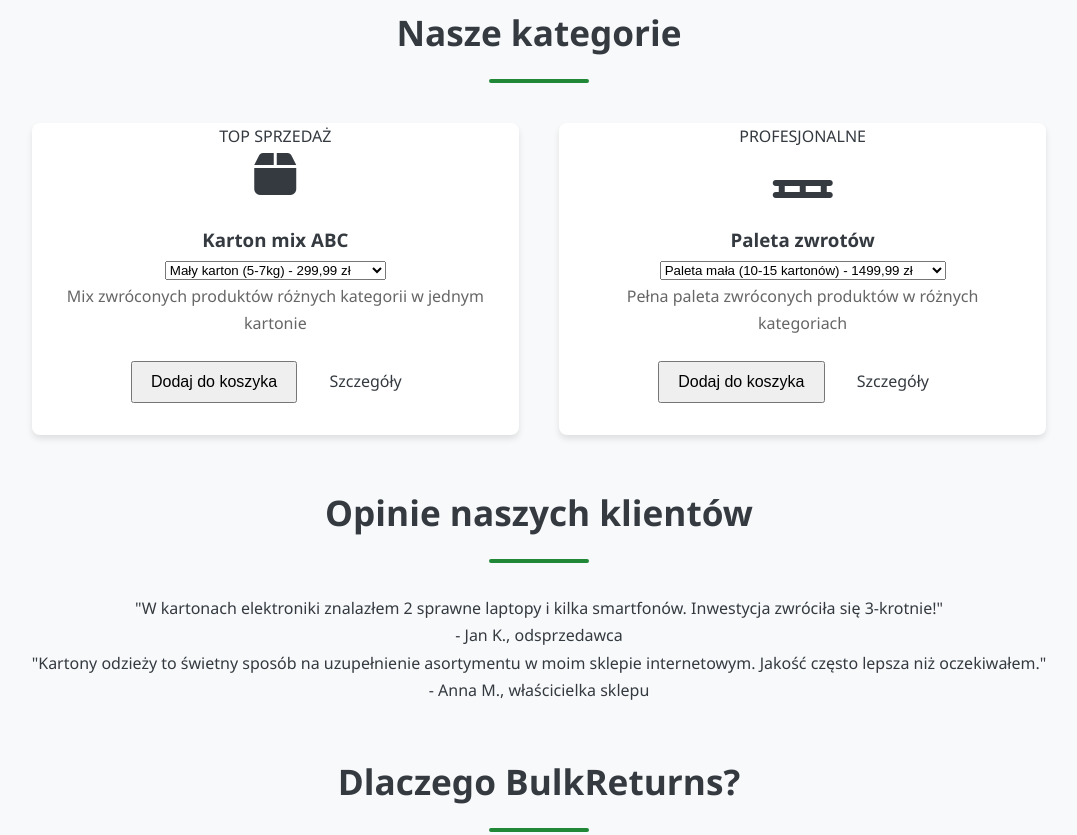
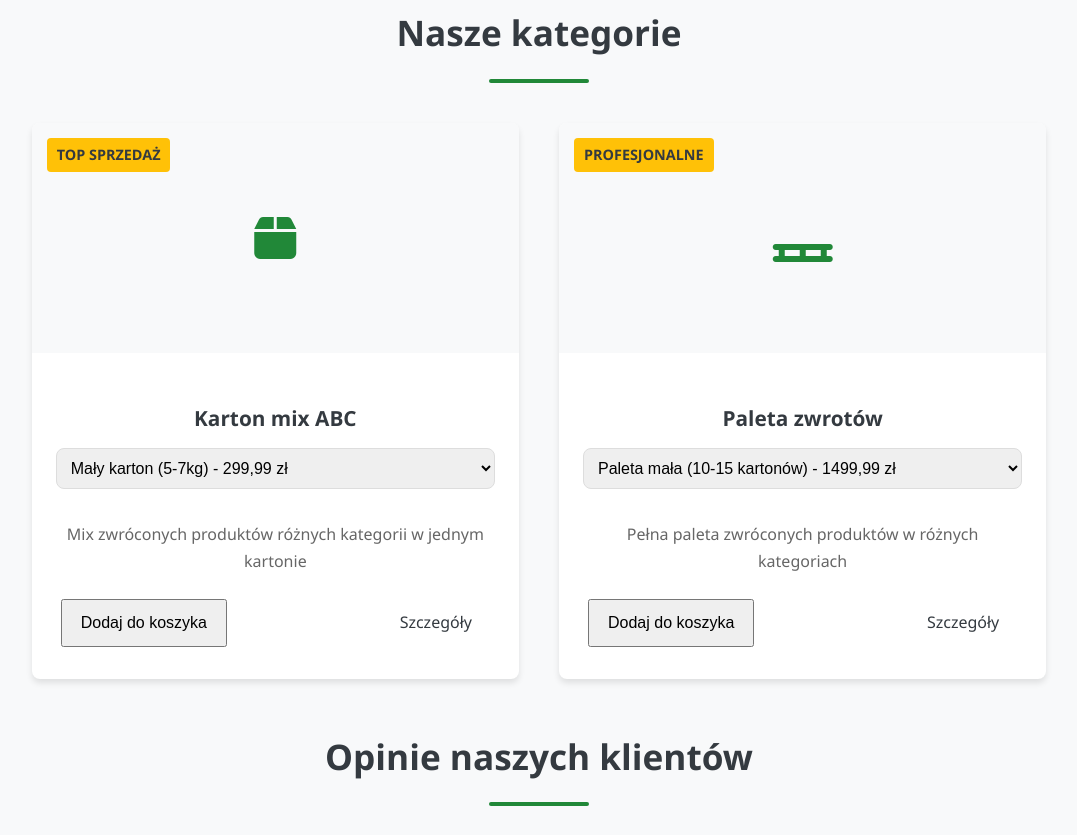
Before and after one commit to iluxiii/website, a website: page public/index.html in a window 1280 px wide. Shown: the part 737-1572 px from the top of the page, without its empty margins (101-1178 px from the left). Drawn offline with Linux system fonts and the light colour scheme.

Commit message:
Update styles.css

```diff
--- a/public/styles.css
+++ b/public/styles.css
@@ -6,7 +6,7 @@
   --text-dark: #343a40;
   --text-light: #f8f9fa;
   --light-gray: #e9ecef;
-  --dark-green: #1b6b2c; /* trochę ciemniejszy zielony dla hover */
+  --dark-green: #218838;
   --box-shadow: 0 4px 6px rgba(0, 0, 0, 0.1);
   --border-radius: 8px;
 }
@@ -21,7 +21,7 @@ body {
   font-family: 'Montserrat', 'Segoe UI', Tahoma, Geneva, Verdana, sans-serif;
   line-height: 1.7;
   color: var(--text-dark);
-  background-color: var(--text-light);
+  background-color: #f8f9fa;
   min-height: 100vh;
   display: flex;
   flex-direction: column;
@@ -88,7 +88,6 @@ img {
   transition: all 0.3s ease;
   border: 2px solid transparent;
   font-size: 1rem;
-  user-select: none;
 }
 
 .btn-primary {
@@ -165,7 +164,6 @@ header {
   position: relative;
   padding: 5px 0;
   font-size: 1.05rem;
-  transition: color 0.3s ease;
 }
 
 .nav-links a::after {
@@ -394,7 +392,7 @@ header {
   padding: 14px 28px;
 }
 
-/* ===== PRODUCT STYLES ===== */
+/* ===== PRODUCT STYLES (FIXED) ===== */
 .products-container {
   display: grid;
   grid-template-columns: repeat(auto-fit, minmax(320px, 1fr));
@@ -421,10 +419,32 @@ header {
   transform: translateY(-5px);
 }
 
-.product-card img {
-  width: 100%;
+.product-badge {
+  position: absolute;
+  top: 15px;
+  left: 15px;
+  background: var(--accent-color);
+  color: var(--text-dark);
+  padding: 5px 10px;
+  border-radius: 4px;
+  font-weight: bold;
+  font-size: 0.9rem;
+  z-index: 10;
+}
+
+.product-img {
   height: 230px;
-  object-fit: cover;
+  display: flex;
+  justify-content: center;
+  align-items: center;
+  background-color: #f8f9fa;
+  color: var(--primary-color);
+  margin-bottom: 1.5rem;
+  padding: 20px;
+}
+
+.product-img i {
+  font-size: 3rem;
 }
 
 .product-info {
@@ -432,14 +452,27 @@ header {
   flex-grow: 1;
   display: flex;
   flex-direction: column;
-  justify-content: space-between;
 }
 
-.product-info h4 {
+.product-info h3 {
   font-size: 1.3rem;
   margin-bottom: 0.75rem;
   font-weight: 700;
   color: var(--text-dark);
+}
+
+.product-options {
+  margin-bottom: 1rem;
+  width: 100%;
+}
+
+.product-options select {
+  width: 100%;
+  padding: 10px;
+  border: 1px solid #ddd;
+  border-radius: var(--border-radius);
+  font-size: 1rem;
+  margin-bottom: 1rem;
 }
 
 .product-info p {
@@ -449,20 +482,14 @@ header {
   flex-grow: 1;
 }
 
-.product-price {
-  font-weight: 700;
-  font-size: 1.3rem;
-  color: var(--primary-color);
-  margin-bottom: 1rem;
-}
-
-.product-buttons {
+.product-actions {
   display: flex;
   justify-content: space-between;
   gap: 10px;
+  margin-top: auto;
 }
 
-.product-buttons button {
+.product-actions .btn {
   flex: 1;
 }
 
@@ -536,10 +563,9 @@ footer {
 }
 
 .footer-bottom {
+  text-align: center;
+  padding-top: 2rem;
   margin-top: 2rem;
-  font-size: 0.95rem;
-  color: #bbb;
-  text-align: center;
-  border-top: 1px solid rgba(255, 255, 255, 0.15);
-  padding: 1rem 0 0;
+  border-top: 1px solid rgba(255, 255, 255, 0.1);
+  font-size: 1rem;
 }
```
Lines whose indentation alone changed are shown as unchanged.
